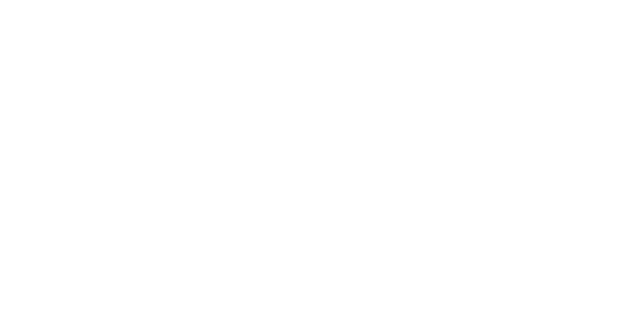
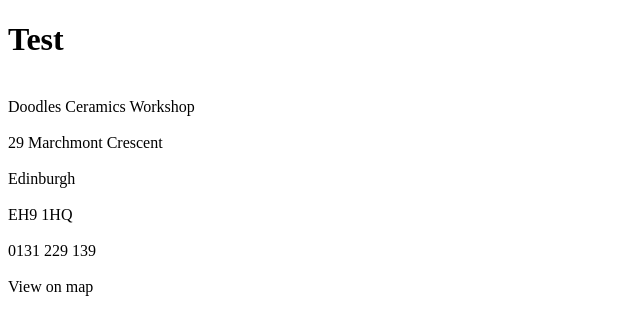
Before and after one commit to kimnorth/doodles-ceramics-website, a website: page client/index.html in a window 1280 px wide. Shown: the whole page, without its empty margins (0-640 px from the left). Drawn offline with Linux system fonts and the light colour scheme.

Commit message:
Adding working file for project notes. Adding footer with contact details.@

```diff
--- a/client/index.html
+++ b/client/index.html
@@ -5,6 +5,17 @@
     <meta name="viewport" content="width=device-width, initial-scale=1.0">
 
   <body>
+    <h1>Test</h1>
 
+    <footer>
+      <div>
+        <br>Doodles Ceramics Workshop</br>
+        <br>29 Marchmont Crescent</br>
+        <br>Edinburgh</br>
+        <br>EH9 1HQ</br>
+        <br>0131 229 139</br>
+        <br>View on map</br>
+      </div>
+    </footer>
   </body>
 </html>
```
Also changed, not shown: client/img/blank_image.jpg (added), 1 other file.
